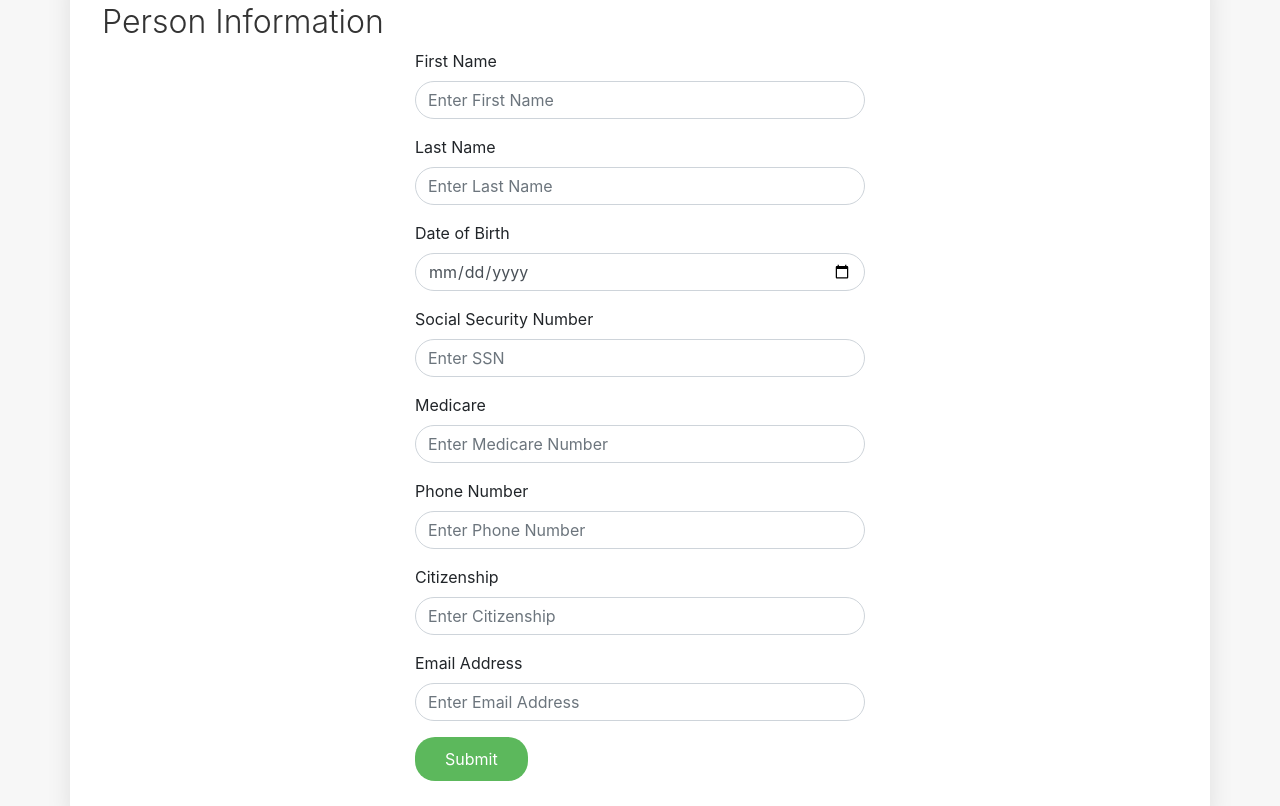
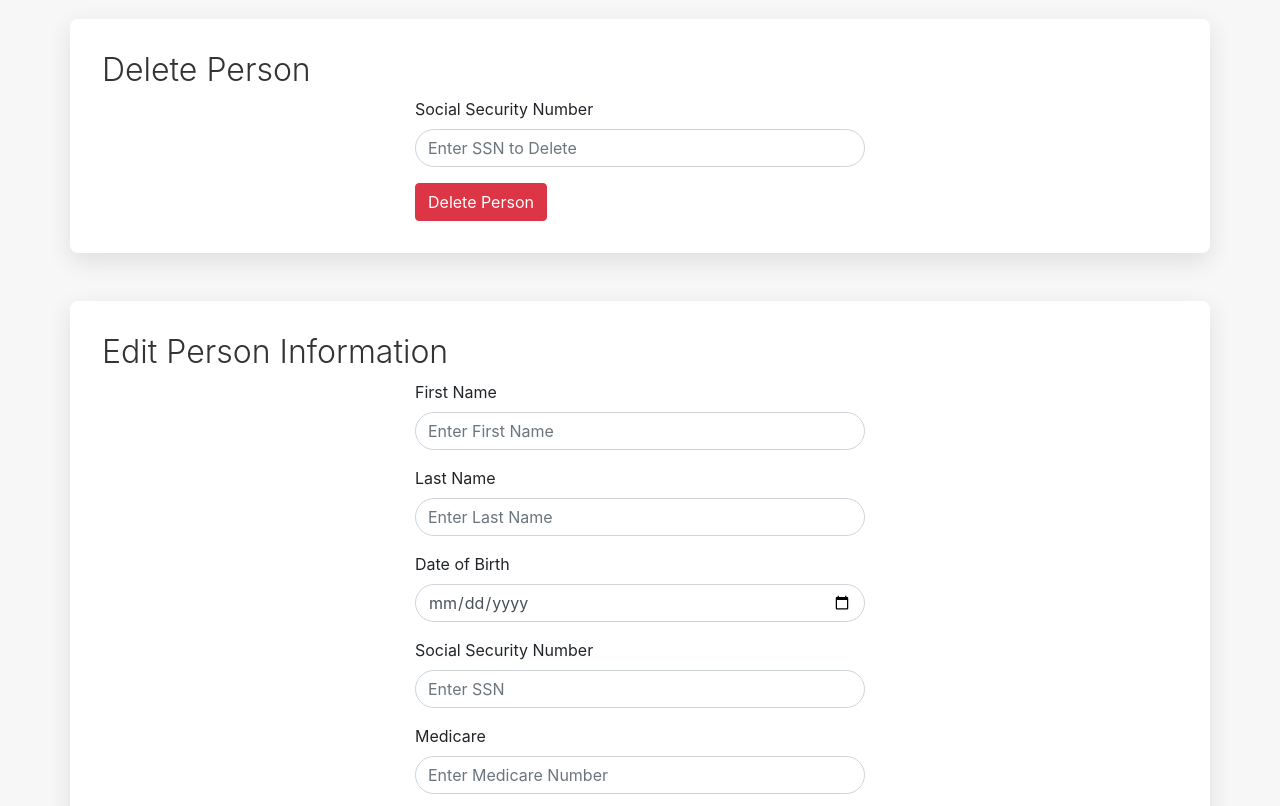
Before and after one commit to louischarlesmarquis/query-GUI_COMP353, a website: page public/index.html in a window 1280 px wide. Shown: the part 5292-6098 px from the top of the page. Drawn offline with nearby package versions, Linux system fonts and the light colour scheme.

Commit message:
add delete person

```diff
--- a/public/index.html
+++ b/public/index.html
@@ -359,44 +359,17 @@
       </form>
     </div>
 
-    <div class="container">
-      <h2>Person Information</h2>
-      <form id="personForm">
+    <div class="container mt-5">
+      <h2>Delete Person</h2>
+      <form id="deletePersonForm">
         <div class="form-group">
-          <label for="personFirstName">First Name</label>
-          <input type="text" class="form-control" id="personFirstName" placeholder="Enter First Name" required>
+          <label for="deletePersonSSN">Social Security Number</label>
+          <input type="text" class="form-control" id="deletePersonSSN" placeholder="Enter SSN to Delete" required>
         </div>
-        <div class="form-group">
-          <label for="personLastName">Last Name</label>
-          <input type="text" class="form-control" id="personLastName" placeholder="Enter Last Name" required>
-        </div>
-        <div class="form-group">
-          <label for="personDOB">Date of Birth</label>
-          <input type="date" class="form-control" id="personDOB" required>
-        </div>
-        <div class="form-group">
-          <label for="personSSN">Social Security Number</label>
-          <input type="text" class="form-control" id="personSSN" placeholder="Enter SSN" required>
-        </div>
-        <div class="form-group">
-          <label for="personMedicare">Medicare</label>
-          <input type="text" class="form-control" id="personMedicare" placeholder="Enter Medicare Number" required>
-        </div>
-        <div class="form-group">
-          <label for="personPhoneNumber">Phone Number</label>
-          <input type="tel" class="form-control" id="personPhoneNumber" placeholder="Enter Phone Number">
-        </div>
-        <div class="form-group">
-          <label for="personCitizenship">Citizenship</label>
-          <input type="text" class="form-control" id="personCitizenship" placeholder="Enter Citizenship">
-        </div>
-        <div class="form-group">
-          <label for="personEmailAddress">Email Address</label>
-          <input type="email" class="form-control" id="personEmailAddress" placeholder="Enter Email Address">
-        </div>
-        <button type="submit" class="btn btn-primary">Submit</button>
+        <button type="submit" class="btn btn-danger">Delete Person</button>
       </form>
     </div>
+
 
     <div class="container mt-5">
       <h2>Edit Person Information</h2>
```
